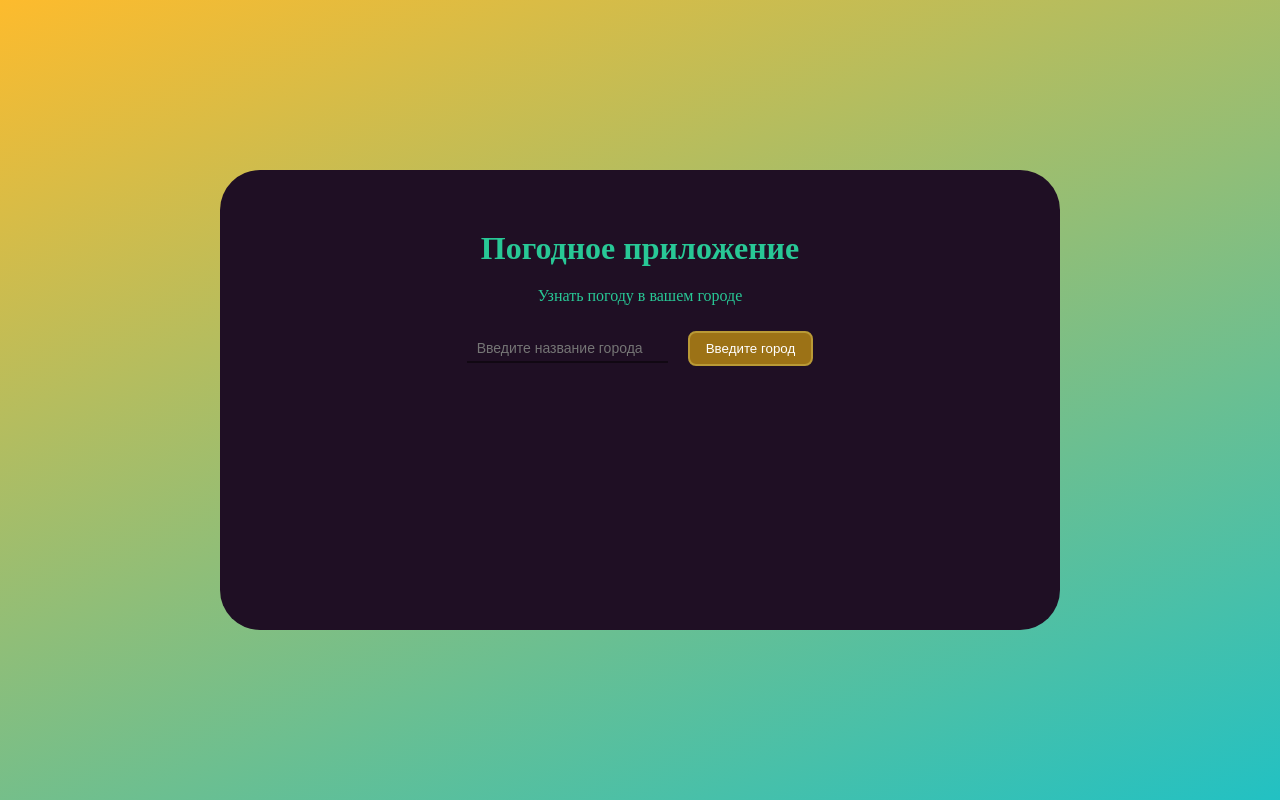
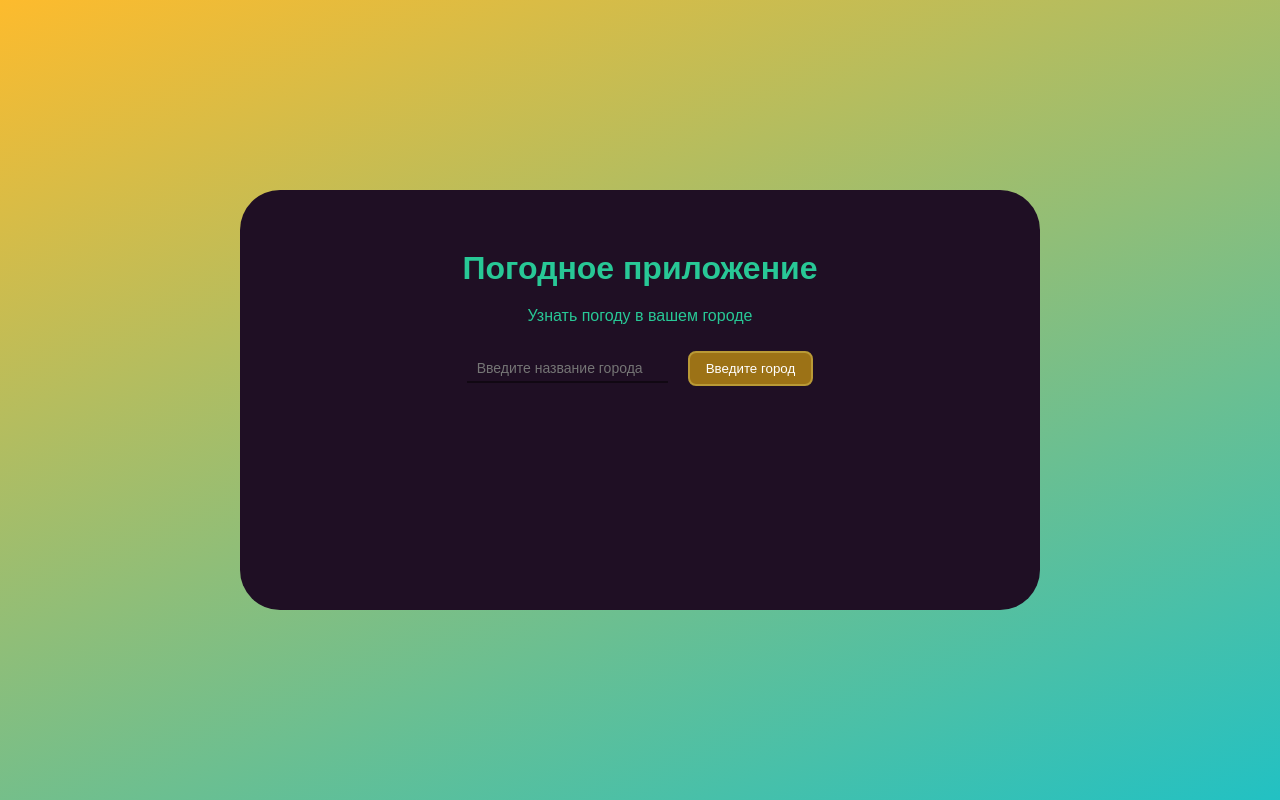
Before and after one commit to 7Hunter7/Weather_App, a Vue app: page / in a window 1280 px wide. Built offline with nearby package versions, Linux system fonts and the light colour scheme.

Commit message:
Updated 'main.css' - Added CSS variables and updated styles for 'body' using them

```diff
--- a/src/assets/main.css
+++ b/src/assets/main.css
@@ -1,14 +1,30 @@
+:root {
+  /* Переменные */
+  --background-color: #1f0f24;
+  --text-color: rgb(40, 200, 150);
+  --accent-color: #e3bc4b;
+  --border-color: #b99935;
+  --error-color: #d03939;
+  --loading-color: #6e2d7d;
+
+  --font-family-primary: sans-serif;
+  --font-size-base: 16px;
+}
+
 * {
   margin: 0;
   padding: 0;
+  box-sizing: border-box;
 }
 
 body {
   width: 100%;
   min-height: 100vh;
-  background: rgb(34, 193, 195);
-  background: linear-gradient(339deg, rgba(34, 193, 195, 1) 0%, rgba(253, 187, 45, 1) 100%);
   display: flex;
   justify-content: center;
   align-items: center;
+  font-family: var(--font-family-primary);
+  font-size: var(--font-size-base);
+  color: var(--text-color); /* Для глобального цвета текста */
+  background: linear-gradient(339deg, rgba(34, 193, 195, 1) 0%, rgba(253, 187, 45, 1) 100%);
 }
```
